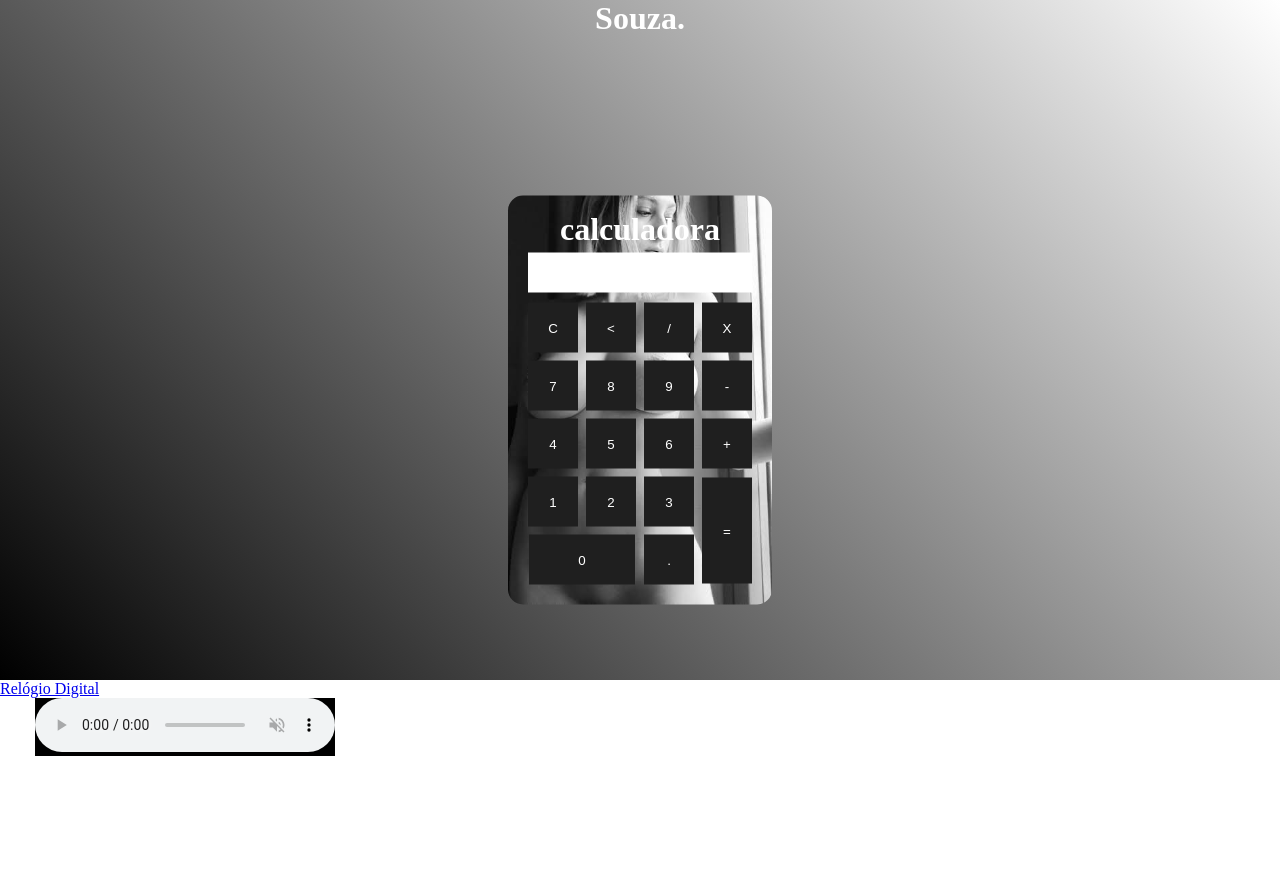
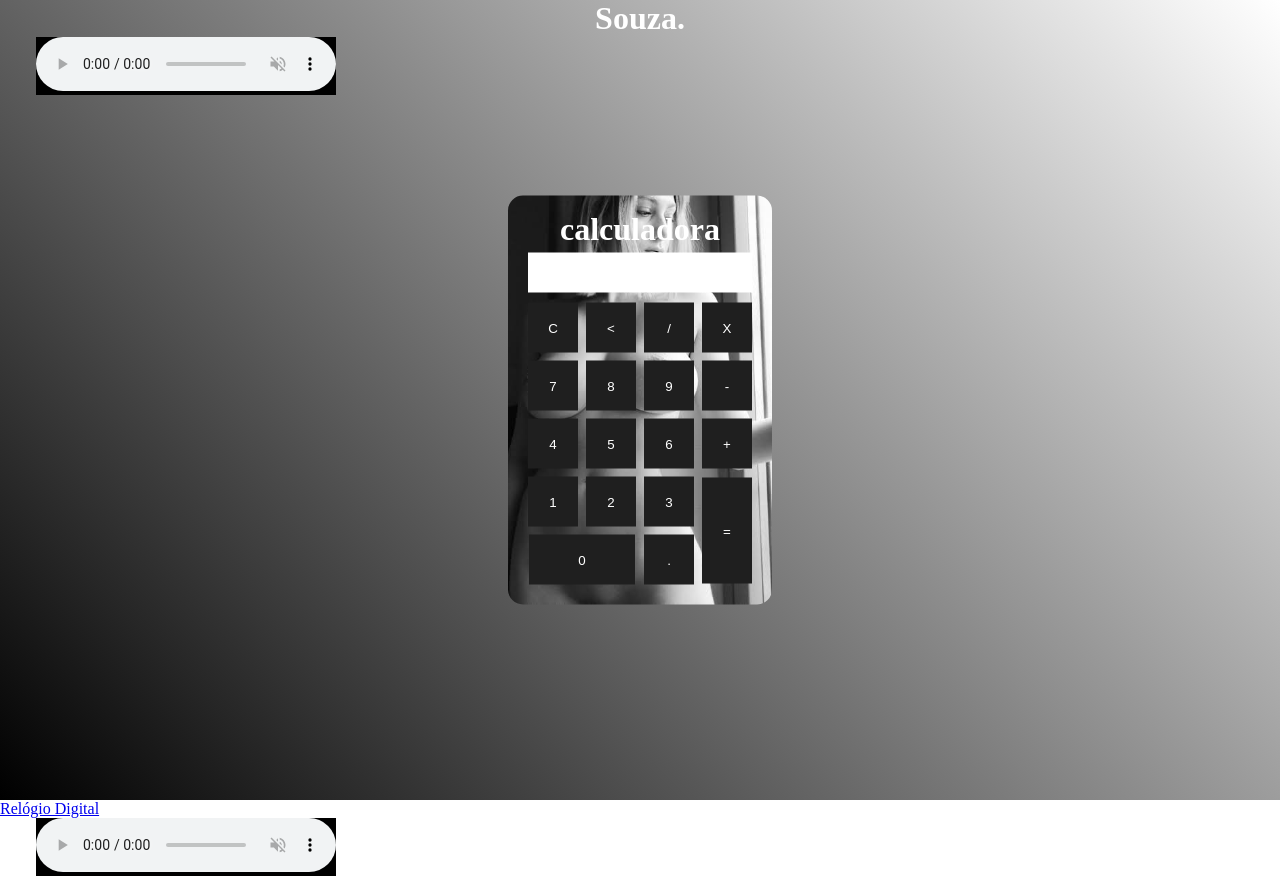
Before and after one commit to SouzaDeRecife/calculadora, a plain HTML site: page index.html in a window 1280 px wide. Before the commit the page ends 800 px from the top, so only its background shows below. Drawn offline with Linux system fonts and the light colour scheme.

Commit message:
Update index.html

```diff
--- a/index.html
+++ b/index.html
@@ -11,11 +11,16 @@
         }
         .fundo{
             background-image: linear-gradient(45deg,  black, white);
-            height: 85vh;
+            height: 100vh;
             color: white;
             font-family: 'Times New Roman', Times, serif;
             text-align : center;
 
+            .audio {
+    background-color: black;
+    position: absolute;
+    left: 2.8%;
+}
             }
 
             .calculadora{
@@ -57,7 +62,7 @@
 .audio {
     background-color: black;
     position: absolute;
-    left: 2.75%;
+    left: 2.8%;
 }
     </style>
 </head>
@@ -98,7 +103,10 @@
         </tr>
     </table>
         </div>
+        <div class="audio">
+        <audio src="badtings.mp3" controls muted loop></audio>
         </div>
+    </div>
         <script>
         function insert(num)
         {
```
